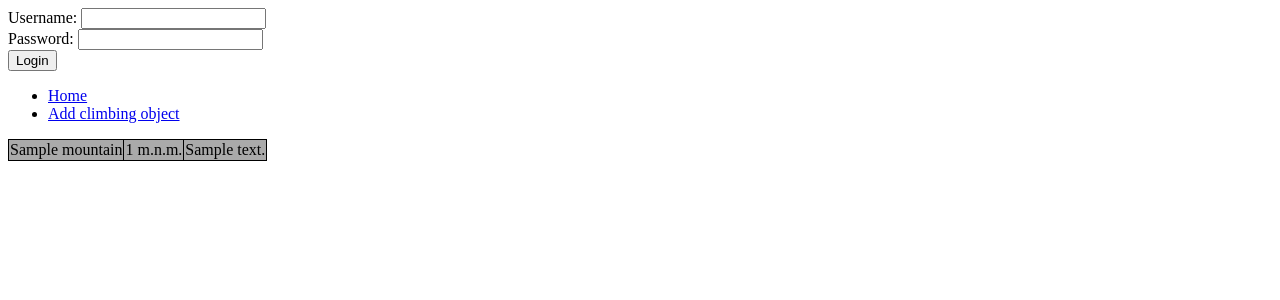
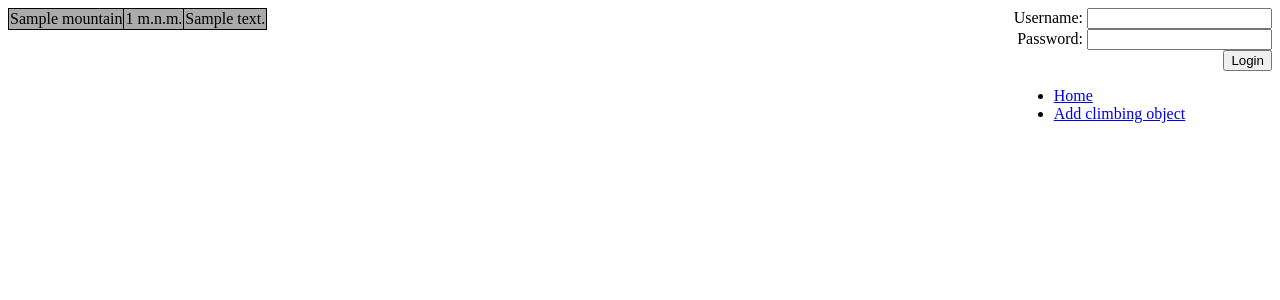
Before and after one commit to sedlar/step-up-mountains, a Django app: page / in a window 1280 px wide. Shown: the top 300 px of the page. Run offline with Django 3.2, Linux system fonts and the light colour scheme; tables that the repository leaves empty hold one stand-in row (values such as "Sample post").

Commit message:
Updated design

```diff
--- a/myproject/settings.py
+++ b/myproject/settings.py
@@ -20,11 +20,11 @@ BASE_DIR = os.path.dirname(os.path.dirname(__file__))
 SECRET_KEY = 'sghyv&fc*%u25l_=&=0latcdx3)2r!t2=0du!98r!rtk4w&zgz'
 
 # SECURITY WARNING: don't run with debug turned on in production!
-DEBUG = True
+DEBUG = False
 
 TEMPLATE_DEBUG = True
 
-ALLOWED_HOSTS = []
+ALLOWED_HOSTS = ['localhost']
 
 TEMPLATE_DIRS = [os.path.join(BASE_DIR, 'templates')]
 
--- a/stepupmountains/static/stepupmountains/style.css
+++ b/stepupmountains/static/stepupmountains/style.css
@@ -10,3 +10,7 @@ table, th, td {
 #odd_Climbed { background-color: #009900 }
 #even_NotClimbed { background-color: #CCCCCC }
 #odd_NotClimbed { background-color: #AAAAAA }
+
+#account { text-align: right }
+#side { float: right; }
+#elevation { text-align: right }
--- a/stepupmountains/templates/stepupmountains/base_generic.html
+++ b/stepupmountains/templates/stepupmountains/base_generic.html
@@ -7,10 +7,11 @@
 </head>
 
 <body>
+<div id="side">
     <div id="account">
 {% if user.is_authenticated %}
-	<p>User: {{ user.get_username }}</p>
-	<p><a href="{% url 'stepupmountains:auth_logout' %}">Logout</a></p>
+	<p>User: {{ user.get_username }}<br />
+	<a href="{% url 'stepupmountains:auth_logout' %}">Logout</a></p>
 {% else %}
 	<form action="{% url 'stepupmountains:auth_login' %}" method="POST">
 		{% csrf_token %}
@@ -30,6 +31,7 @@
         </ul>
         {% endblock %}
     </div>
+</div>
 
     <div id="content">
         {% block content %}{% endblock %}
--- a/stepupmountains/templates/stepupmountains/mountain_list.html
+++ b/stepupmountains/templates/stepupmountains/mountain_list.html
@@ -21,7 +21,7 @@
 {% if mountain_list %}
 	<table>
 		{% for mountain in mountain_list %}
-			<tr id='{% cycle 'odd' 'even' %}_{{mountain.climbed}}'><td>{{mountain.name}}</td><td>{{mountain.elevation}} m.n.m.</td><td>{{mountain.comment}}</td></tr>
+			<tr id='{% cycle 'odd' 'even' %}_{{mountain.climbed}}'><td>{{mountain.name}}</td><td id="elevation">{{mountain.elevation}} m.n.m.</td><td>{{mountain.comment}}</td></tr>
 		{% endfor %}
 	</table>
 {% else %}
```
